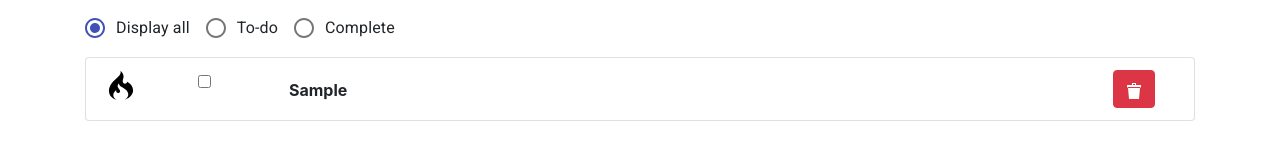
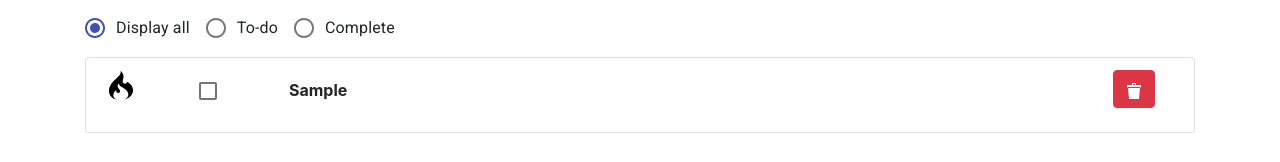
Before and after one commit to HORACINIS/todo-list, a React (Create React App) app: page / in a window 1280 px wide. Both pictures are taken after typing "Sample" into the empty fields and a click on the button "Add". Shown: the part 203-365 px from the top of the page. Built offline with nearby package versions, Linux system fonts and the light colour scheme.

Commit message:
styled checkbuttons in todolist item with material-ui

```diff
--- a/src/components/TodoListItem.js
+++ b/src/components/TodoListItem.js
@@ -5,6 +5,8 @@ import Col from 'react-bootstrap/Col';
 import ListGroup from 'react-bootstrap/ListGroup';
 import { DiCodeigniter } from 'react-icons/di'
 import { ImBin2 } from 'react-icons/im'
+import FormControlLabel from '@material-ui/core/FormControlLabel';
+import Checkbox from '@material-ui/core/Checkbox';
 
 const TodoListItem = ({ todoItem, removeTodoItem, completeTodoItem, priorityTodo }) => {
   const { name, isComplete, priority } = todoItem;
@@ -18,8 +20,15 @@ const TodoListItem = ({ todoItem, removeTodoItem, completeTodoItem, priorityTodo
         </Col>
 
         <Col xs='1' md='1' lg='1' >
-          <input type='checkbox' name='complete' checked={isComplete}
-            onChange={(e) => completeTodoItem(e, todoItem)}
+          <FormControlLabel
+            control={
+              <Checkbox
+                checked={isComplete}
+                onChange={(e) => completeTodoItem(e, todoItem)}
+                name='complete'
+                color="primary"
+              />
+            }
           />
         </Col>
 
```
